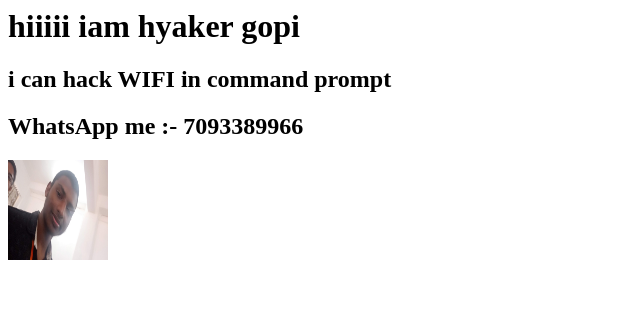
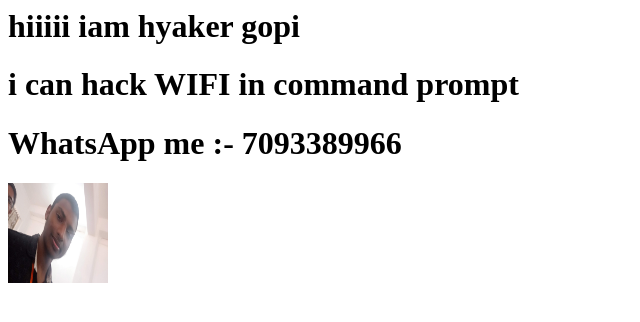
Before and after one commit to themohan/git-work, a plain HTML site: page index.html in a window 1280 px wide. Shown: the whole page, without its empty margins (0-640 px from the left). Drawn offline with Linux system fonts and the light colour scheme.

Commit message:
Update index.html

```diff
--- a/index.html
+++ b/index.html
@@ -3,8 +3,8 @@
 <title>NAIDU.C</title></head>
 <body>
 <h1>hiiiii iam hyaker gopi</h1>
-  <h2>i can hack WIFI in command prompt
-</h2>
-  <h2> WhatsApp me :- 7093389966</h2>
+  <h1>i can hack WIFI in command prompt
+</h1>
+  <h1> WhatsApp me :- 7093389966</h1>
 <img src="gopi1.jpg" alt="gopi.c" height=100px width=100px>
 </body></html>
```
